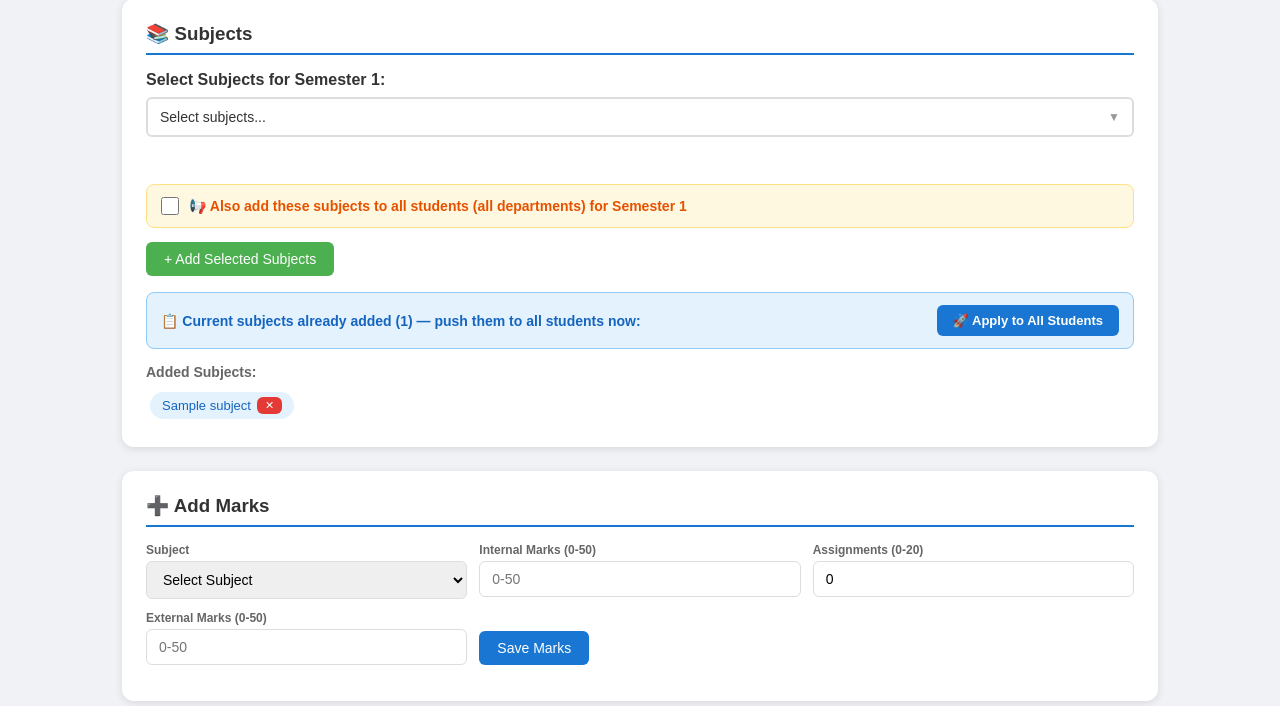
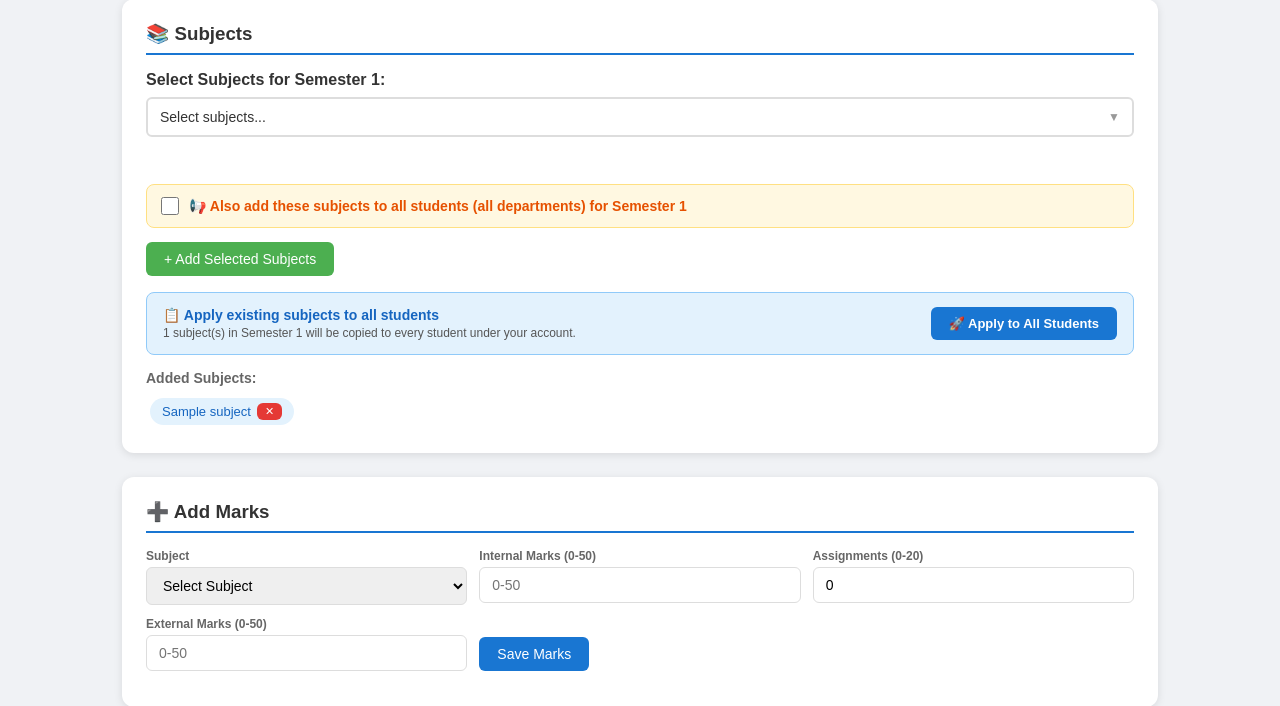
Before and after one commit to yaminir933-code/mentor-monitoring-system, a Django app: page /academic/semester/1/1/ in a window 1280 px wide. Shown: the part 184-890 px from the top of the page. Run offline with Django 5.2, Linux system fonts and the light colour scheme; a user stored in the database is signed in; tables that the repository leaves empty hold one stand-in row (values such as "Sample post"); data that the repository does not hold is empty.

Commit message:
Fix Option 2: POST-based apply subjects to all students with confirmation modal

```diff
--- a/Yaminikosnam123/academic/views.py
+++ b/Yaminikosnam123/academic/views.py
@@ -138,8 +138,11 @@ def apply_subjects_to_department(request, student_id, sem_number):
     """
     Copy ALL subjects currently saved for this student+semester
     to every other student under this mentor (all departments).
-    Triggered by the standalone 'Apply to All Students' button.
+    Must be a POST request for safety.
     """
+    if request.method != 'POST':
+        return redirect(f'/academic/semester/{student_id}/{sem_number}/')
+
     student = get_object_or_404(Student, id=student_id)
     subjects = Subject.objects.filter(student=student, semester=sem_number)
 
--- a/Yaminikosnam123/templates/academic/semester.html
+++ b/Yaminikosnam123/templates/academic/semester.html
@@ -231,16 +231,57 @@ select[multiple] option:checked {
 
     <!-- Standalone "Apply existing subjects to all" button -->
     {% if subjects %}
-    <div style="margin-top:16px; padding:12px 14px; background:#e3f2fd; border:1px solid #90caf9; border-radius:8px; display:flex; align-items:center; justify-content:space-between; flex-wrap:wrap; gap:10px;">
-      <span style="font-size:14px;color:#1565c0;font-weight:600;">
-        📋 Current subjects already added ({{ subjects|length }}) — push them to all students now:
-      </span>
-      <a href="/academic/apply-subjects-to-dept/{{ student.id }}/{{ sem_number }}/"
-         onclick="return confirm('This will add all {{ subjects|length }} subject(s) of Semester {{ sem_number }} to every student under your account. Continue?')"
-         style="background:#1976D2;color:white;padding:8px 16px;border-radius:6px;text-decoration:none;font-size:13px;font-weight:700;white-space:nowrap;">
-        🚀 Apply to All Students
-      </a>
+    <div style="margin-top:16px; padding:14px 16px; background:#e3f2fd; border:1px solid #90caf9; border-radius:8px; display:flex; align-items:center; justify-content:space-between; flex-wrap:wrap; gap:10px;">
+      <div>
+        <div style="font-size:14px;color:#1565c0;font-weight:700;">📋 Apply existing subjects to all students</div>
+        <div style="font-size:12px;color:#555;margin-top:3px;">
+          {{ subjects|length }} subject(s) in Semester {{ sem_number }} will be copied to every student under your account.
+        </div>
+      </div>
+      <!-- POST form with CSRF — triggers confirmation modal -->
+      <form method="POST" action="/academic/apply-subjects-to-dept/{{ student.id }}/{{ sem_number }}/"
+            id="applyAllForm">
+        {% csrf_token %}
+        <button type="button"
+                onclick="openApplyModal()"
+                style="background:#1976D2;color:white;padding:9px 18px;border:none;border-radius:6px;font-size:13px;font-weight:700;cursor:pointer;white-space:nowrap;">
+          🚀 Apply to All Students
+        </button>
+      </form>
     </div>
+
+    <!-- Confirmation modal -->
+    <div id="applyModal" style="display:none;position:fixed;top:0;left:0;width:100%;height:100%;background:rgba(0,0,0,0.5);z-index:3000;align-items:center;justify-content:center;">
+      <div style="background:white;padding:2rem;border-radius:14px;max-width:460px;width:90%;box-shadow:0 8px 30px rgba(0,0,0,0.2);">
+        <div style="font-size:1.2rem;font-weight:700;color:#1565c0;margin-bottom:0.8rem;">🚀 Apply Subjects to All Students</div>
+        <p style="color:#555;font-size:14px;line-height:1.6;margin-bottom:0.5rem;">
+          This will copy the following <strong>{{ subjects|length }} subject(s)</strong> for <strong>Semester {{ sem_number }}</strong> to <strong>every student</strong> under your account:
+        </p>
+        <ul style="margin:0.6rem 0 1rem 1.2rem;color:#333;font-size:13px;line-height:1.8;">
+          {% for subj in subjects %}
+          <li>{{ subj.name }}</li>
+          {% endfor %}
+        </ul>
+        <p style="color:#888;font-size:12px;margin-bottom:1.2rem;">Subjects already added to a student will be skipped (no duplicates).</p>
+        <div style="display:flex;gap:10px;justify-content:flex-end;">
+          <button type="button" onclick="closeApplyModal()"
+                  style="background:#f5f5f5;color:#555;border:1px solid #ddd;padding:9px 18px;border-radius:6px;font-size:14px;cursor:pointer;">
+            Cancel
+          </button>
+          <button type="button" onclick="document.getElementById('applyAllForm').submit();"
+                  style="background:#1976D2;color:white;border:none;padding:9px 18px;border-radius:6px;font-size:14px;font-weight:700;cursor:pointer;">
+            ✅ Yes, Apply to All
+          </button>
+        </div>
+      </div>
+    </div>
+    <script>
+      function openApplyModal()  { document.getElementById('applyModal').style.display = 'flex'; }
+      function closeApplyModal() { document.getElementById('applyModal').style.display = 'none'; }
+      document.getElementById('applyModal').addEventListener('click', function(e) {
+        if (e.target === this) closeApplyModal();
+      });
+    </script>
     {% endif %}
 
     <div style="margin-top:15px;">
```
